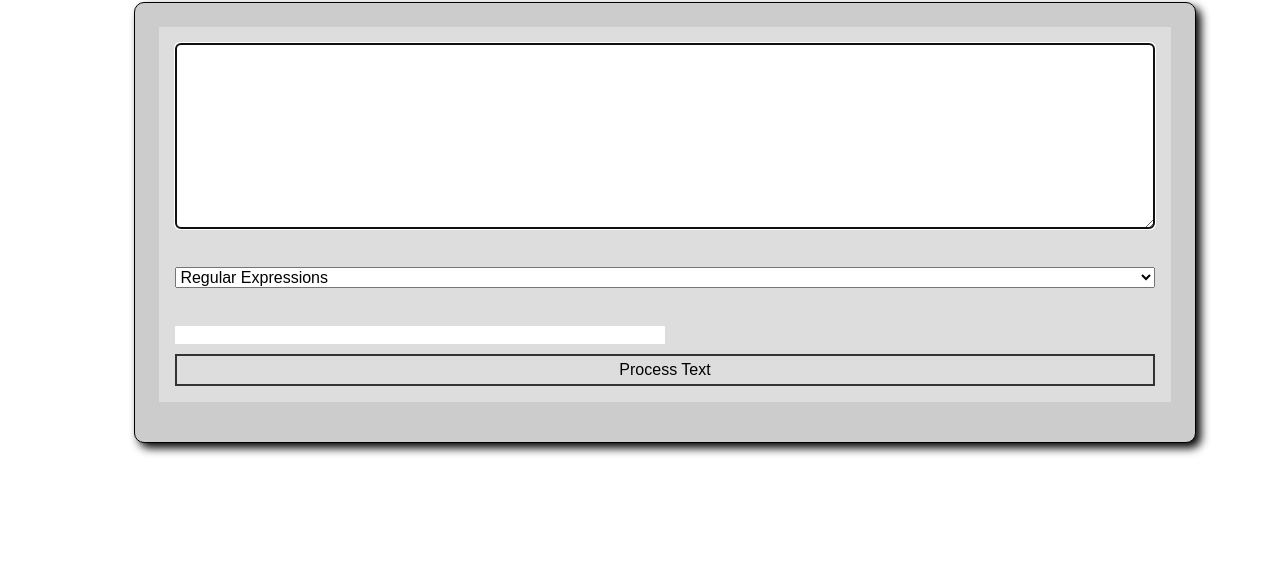
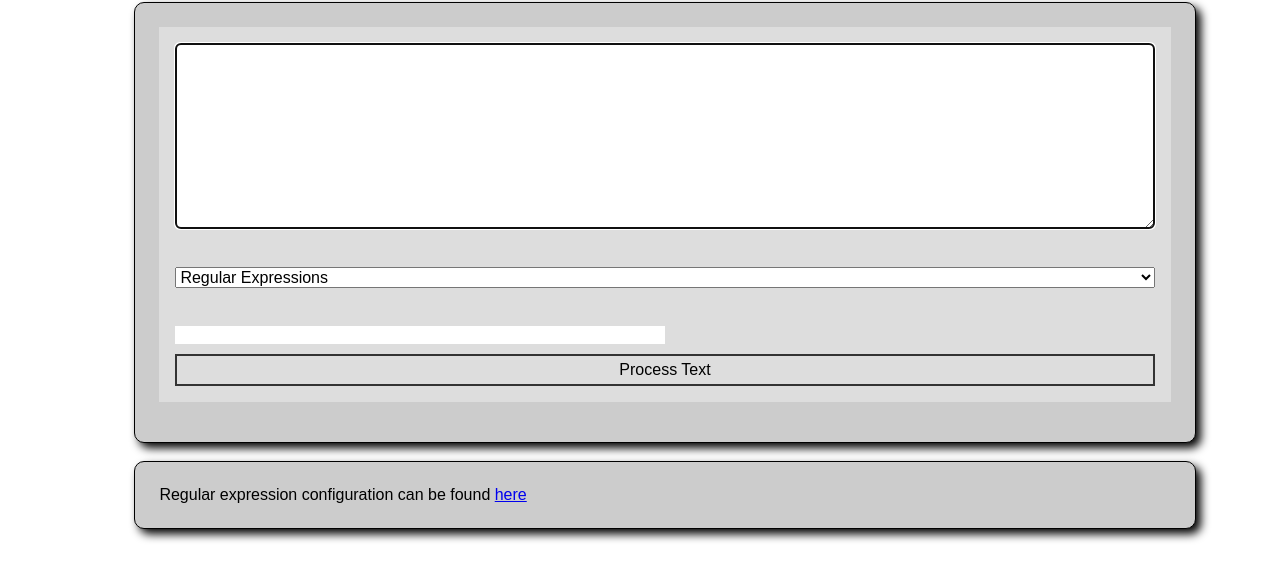
Before and after one commit to rruckley/piiscrub, a plain HTML site: page static/index.html in a window 1280 px wide. Shown: the part 54-634 px from the top of the page. Drawn offline with Linux system fonts and the light colour scheme.

Commit message:
config link

```diff
--- a/static/index.html
+++ b/static/index.html
@@ -17,5 +17,9 @@
                 <button type="submit">Process Text</button>
             </form>
         </div>
+        <br />
+        <div>
+            Regular expression configuration can be found <a href="/docs/config">here</a>
+        </div>
     </body>
 </html>
```
